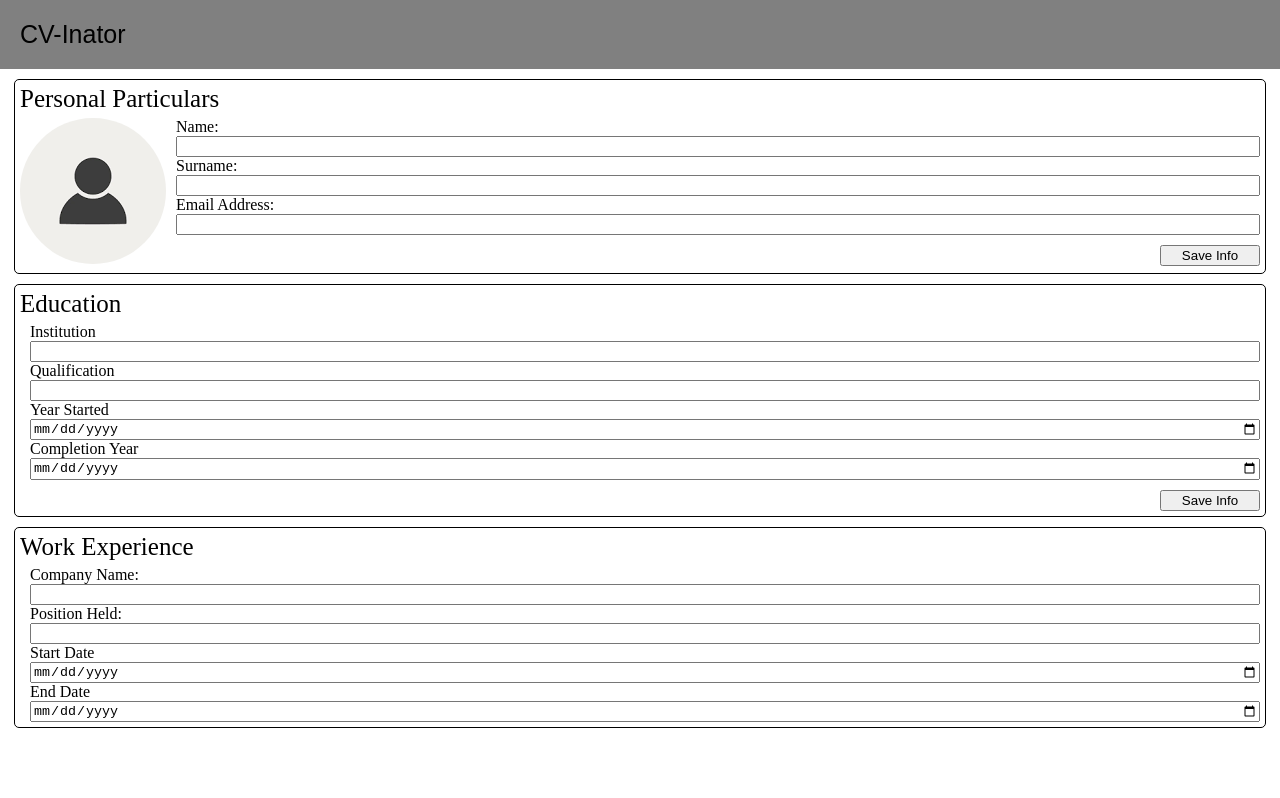
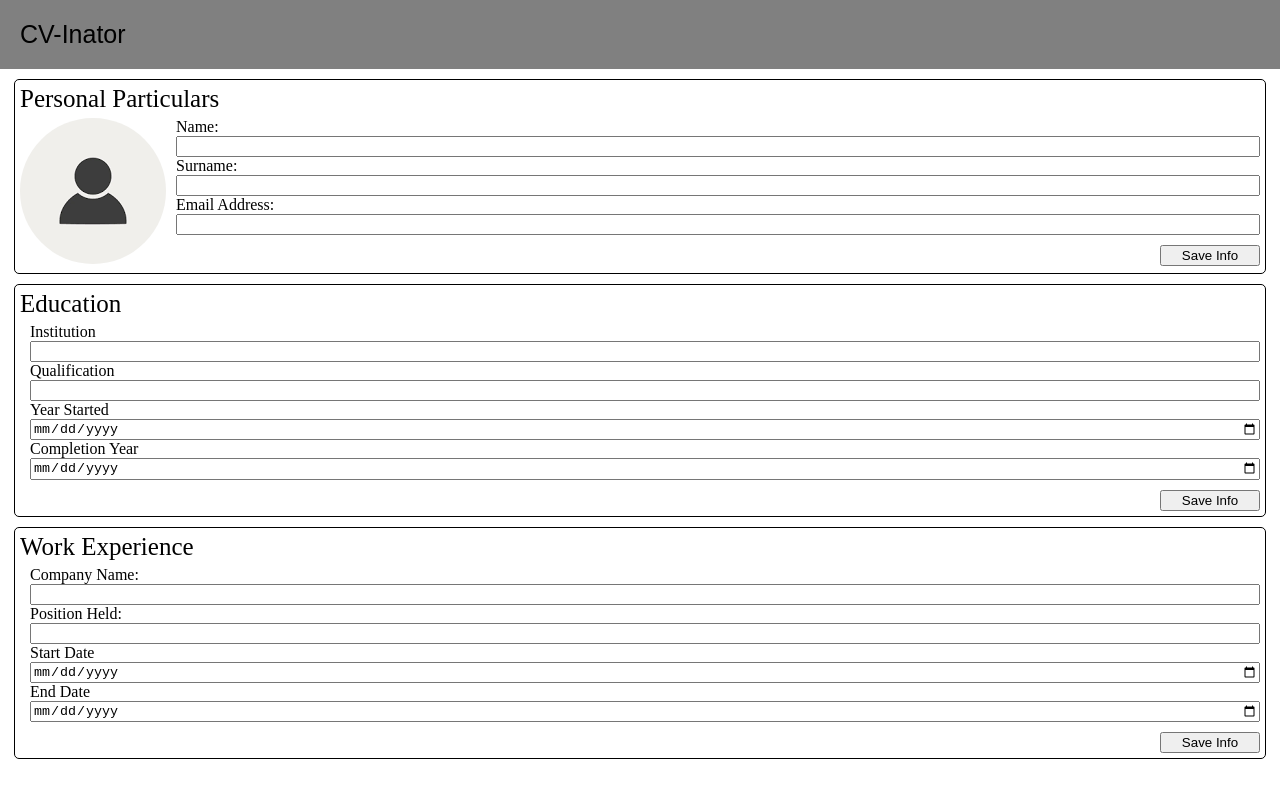
Before and after one commit to SKYWVRD/cv-builder, a React (Create React App) app: page / in a window 1280 px wide. Built offline with nearby package versions, Linux system fonts and the light colour scheme.

Commit message:
Finalize experience form and add to main component

```diff
--- a/src/components/main-components/Experience.js
+++ b/src/components/main-components/Experience.js
@@ -60,7 +60,7 @@ const Form = ( { experienceInfo, isSaved, handleSaved, handleChange }) => {
                 <input
                     name='positionHeld'
                     type='text'
-                    value={experienceInfo.companyName}
+                    value={experienceInfo.positionHeld}
                     onChange={handleChange}
                 />
             }
@@ -86,6 +86,12 @@ const Form = ( { experienceInfo, isSaved, handleSaved, handleChange }) => {
                     onChange={handleChange}
                 />
             }
+            <input className='submit-button'
+                name='submit'
+                type='button'
+                value={isSaved? 'Edit Info': 'Save Info'}
+                onClick={handleSaved}
+            />
 
         </form>
     )
```
